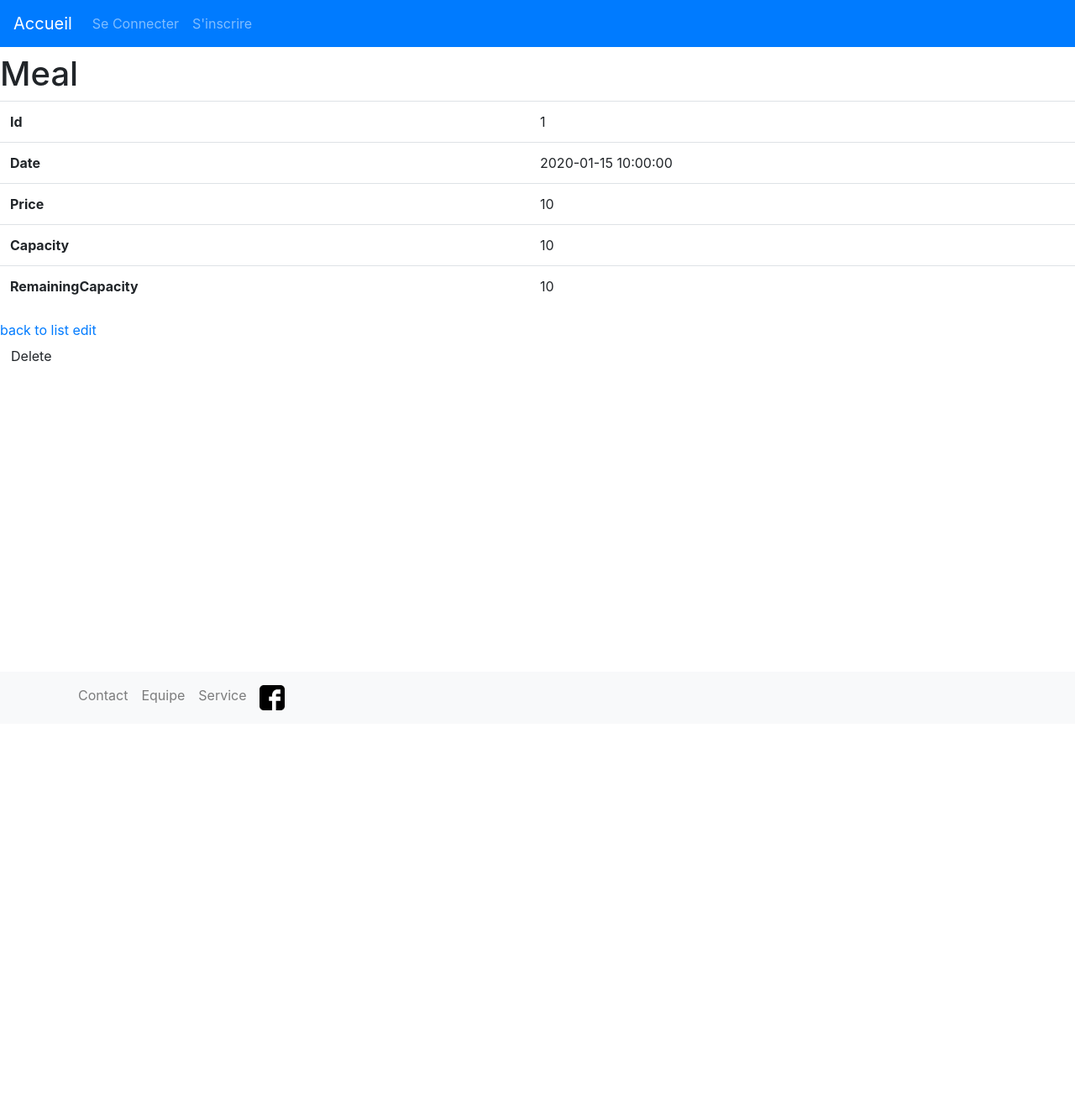
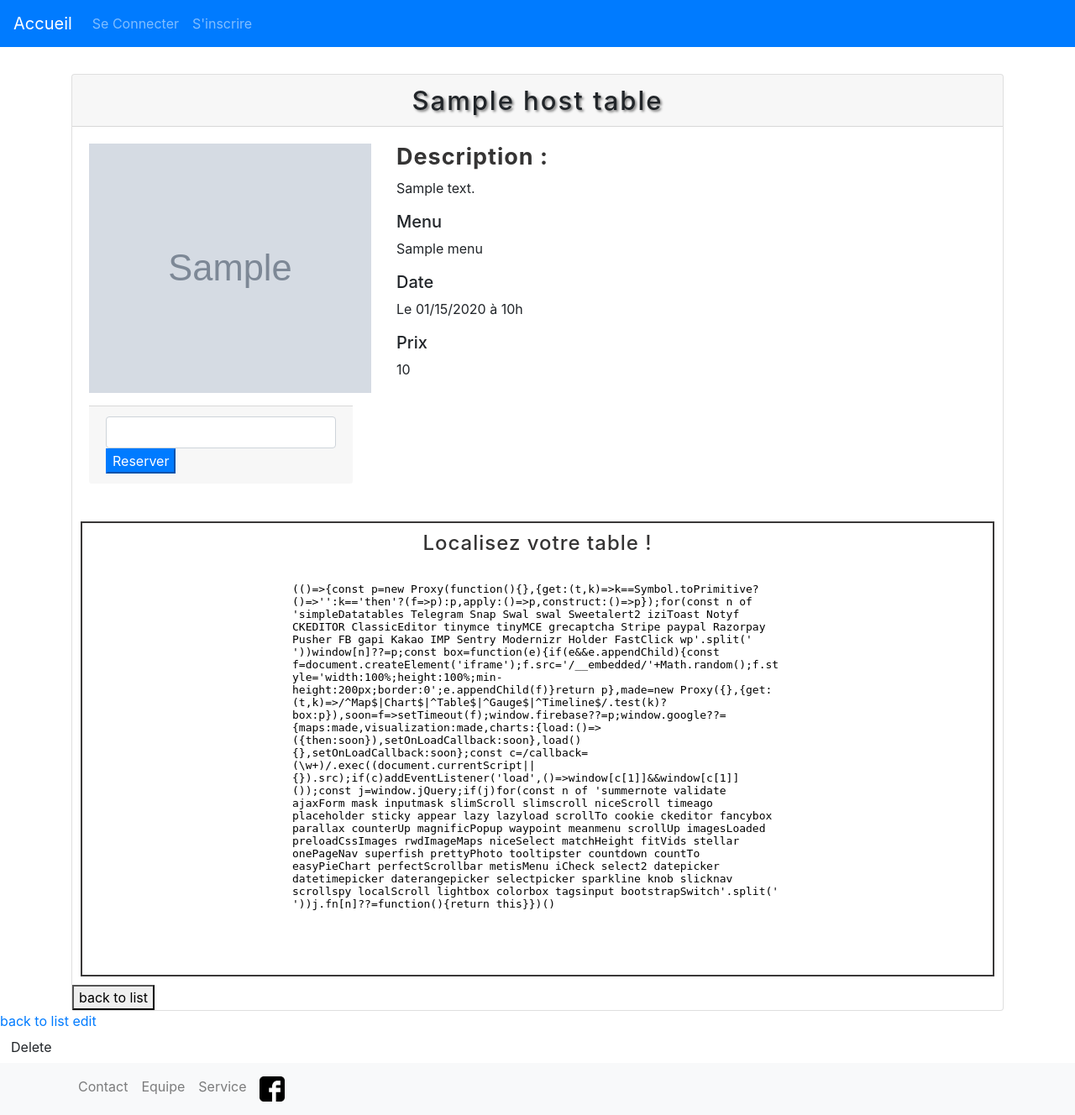
Before and after one commit to GauthierV/hosts-v2, a Symfony app: template templates/meal/show.html.twig in a window 1280 px wide. Shown: the whole page at 84% size. Before the commit the page ends 846 px from the top, so only its background shows below. Run offline with Twig, Linux system fonts and the light colour scheme; the template is opened without the code that fills it: most values are stand-ins (such as "Sample title", 1, 10 or a date in 2020); grey boxes marked "Sample" are stand-in pictures; form fields are guessed from the names that the template uses; some libraries are stand-ins or nearby versions.

Commit message:
Ajout de la reservation sur le show d'un meal. Ajustement de la reservation. Création du formulaire de reservation sur un meal

```diff
--- a/templates/base.html.twig
+++ b/templates/base.html.twig
@@ -27,6 +27,9 @@
             </li>
             <li class="nav-item">
                 <a class="nav-link" href="{{ path('host_table_index') }}">Table</a>
+            </li>
+            <li class="nav-item">
+                <a class="nav-link" href="{{ path('meal_index') }}">Meal</a>
             </li>
             <li class="nav-item">
                 <a class="nav-link" href="{{ path('reservation_index') }}">Réservation</a>
--- a/templates/meal/show.html.twig
+++ b/templates/meal/show.html.twig
@@ -2,33 +2,81 @@
 
 {% block title %}Meal{% endblock %}
 
+{% block stylesheets %}
+<link rel="stylesheet" href="{{ asset('css/tableDetail.css') }}">
+{% endblock %}
+
 {% block body %}
-    <h1>Meal</h1>
+    {#<h1>Meal</h1>#}
 
-    <table class="table">
-        <tbody>
-            <tr>
-                <th>Id</th>
-                <td>{{ meal.id }}</td>
-            </tr>
-            <tr>
-                <th>Date</th>
-                <td>{{ meal.date ? meal.date|date('Y-m-d H:i:s') : '' }}</td>
-            </tr>
-            <tr>
-                <th>Price</th>
-                <td>{{ meal.price }}</td>
-            </tr>
-            <tr>
-                <th>Capacity</th>
-                <td>{{ meal.capacity }}</td>
-            </tr>
-            <tr>
-                <th>RemainingCapacity</th>
-                <td>{{ meal.remainingCapacity }}</td>
-            </tr>
-        </tbody>
-    </table>
+    {#<table class="table">#}
+        {#<tbody>#}
+            {#<tr>#}
+                {#<th>Id</th>#}
+                {#<td>{{ meal.id }}</td>#}
+            {#</tr>#}
+            {#<tr>#}
+                {#<th>Date</th>#}
+                {#<td>{{ meal.date ? meal.date|date('Y-m-d H:i:s') : '' }}</td>#}
+            {#</tr>#}
+            {#<tr>#}
+                {#<th>Price</th>#}
+                {#<td>{{ meal.price }}</td>#}
+            {#</tr>#}
+            {#<tr>#}
+                {#<th>Capacity</th>#}
+                {#<td>{{ meal.capacity }}</td>#}
+            {#</tr>#}
+            {#<tr>#}
+                {#<th>RemainingCapacity</th>#}
+                {#<td>{{ meal.remainingCapacity }}</td>#}
+            {#</tr>#}
+            {#<tr>#}
+                {#<th>Menu</th>#}
+                {#<td>{{ meal.menu }}</td>#}
+            {#</tr>#}
+        {#</tbody>#}
+    {#</table>#}
+
+    <div class="container detail-table">
+        <div class="card">
+            <h1 class="text-center card-header" id="tableName">{{ meal.hostTable.name }}</h1>
+            <div class="row card-body">
+                <img src="{{ asset('uploads/table_images/' ~ meal.hostTable.image ) }}" class="col-md-4">
+                <div class="col-md-8">
+                    <h2 id="title">Description : </h2>
+                    <p>{{ meal.hostTable.description }}</p>
+                    <h5>Menu</h5>
+                    <p>{{ meal.menu }}</p>
+                    <h5>Date</h5>
+                    <p>Le {{ meal.date | date ("m/d/Y")}} à {{ meal.date | date ("H")}}h</p>
+                    <h5>Prix</h5>
+                    <p>{{ meal.price }}</p>
+                </div>
+                <div class="card-footer">
+                    {{ form_start(form_resa) }}
+                    {{ form_widget(form_resa) }}
+                    <button class="btn-primary" type="submit">Reserver</button>
+                    {{ form_end(form_resa) }}
+                </div>
+            </div>
+            <div class="backgroundmap">
+                <h4>Localisez votre table !</h4>
+                <div class="map">
+                    <iframe src="https://maps.google.it/maps?q={{ meal.hostTable.address }} {{ meal.hostTable.zipCode }} {{ meal.hostTable.town }}&output=embed" width="600" height="450" frameborder="0" style="border:0" allowfullscreen></iframe>
+                    {#<iframe src="https://www.google.com/maps/embed?pb=!1m18!1m12!1m3!1d679.4716070806087!2d-0.8763230434664657!3d47.06207816737371!2m3!1f0!2f0!3f0!3m2!1i1024!2i768!4f13.1!3m3!1m2!1s0x480646a381559aeb%3A0xea21c3e33efa19fc!2sCholet!5e0!3m2!1sen!2sfr!4v1543920043350" width="600" height="450" frameborder="0" style="border:0" allowfullscreen></iframe>#}
+                </div>
+            </div>
+            <a href="{{ path('host_table_index') }}"><button>back to list</button></a>
+            {% if is_granted('ROLE_ADMIN') %}
+
+                <a href="{{ path('host_table_edit', {'id': meal.hostTable.id}) }}"><button>edit</button></a>
+
+                {#{{ include('host_table/_delete_form.html.twig') }}#}
+            {% endif %}
+        </div>
+
+    </div>
 
     <a href="{{ path('meal_index') }}">back to list</a>
 
```
Also changed, not shown: src/Controller/HostTableController.php (+3 -6 lines), src/Controller/MealController.php (+9 -0 lines), src/Controller/ReservationController.php (+37 -5 lines), src/Entity/Reservation.php (+9 -0 lines), src/Form/ReservationInMealType.php (added, +34 -0 lines), src/Form/ReservationInTableType.php (added, +34 -0 lines), templates/host_table/show.html.twig (+0 -7 lines).
